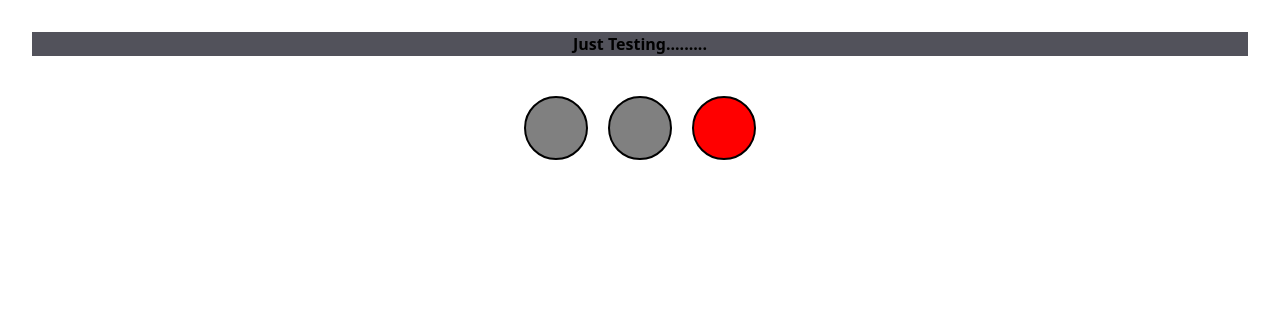
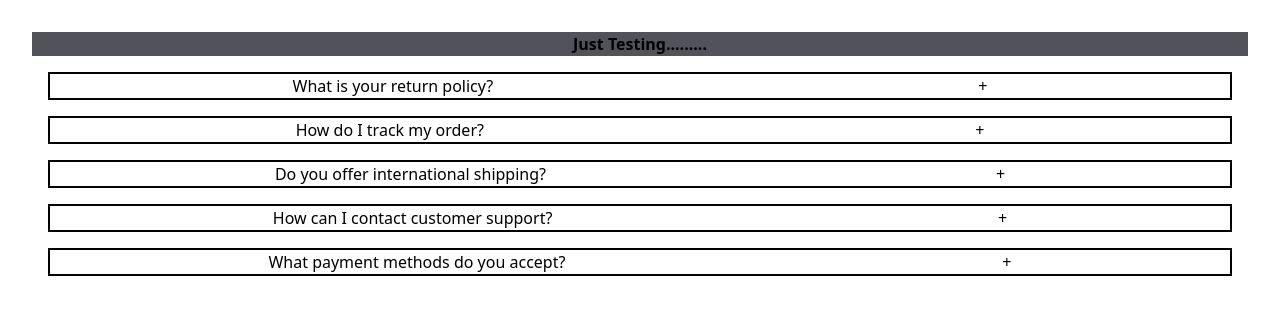
Before and after one commit to nkashyap01/React-Revision, a React (Vite) app: page / in a window 1280 px wide. Shown: the top 314 px of the page. Built offline with nearby package versions, Linux system fonts and the light colour scheme.

Commit message:
Implement Accordion component for FAQ section

```diff
--- a/src/App.jsx
+++ b/src/App.jsx
@@ -1,6 +1,8 @@
 // import { createContext, useState } from "react";
 import "./App.css";
-import Traffic from "./trafficLights/Traffic";
+
+import Faq from "./practiceApps/accordian/Faq";
+
 // import { CartProvider } from "./components/CartContext";
 // import ChangeBg from "./components/ChangeBg";
 // import Fetch from "./components/Fetch";
@@ -41,7 +43,7 @@ function App() {
 </ThemeContext.Provider> */}
       {/* <Accordian/> */}
       {/* <StarRating noOfStars={5}/> */}
-      <Traffic/>
+  <Faq/>
       </div>
 
     </>
--- a/src/components/functional-component.jsx
+++ /dev/null
@@ -1,12 +0,0 @@
-function FunctionalComponent() {
-  return (
-    <div>
-      <h4> Functional Component</h4>
-
-      <h3> HII</h3>
-
-    </div>
-  );
-}
-
-export default FunctionalComponent;
--- a/src/components/products/StarRating.jsx
+++ /dev/null
@@ -1,37 +0,0 @@
-import React, { useState } from 'react'
-import { FaStar } from 'react-icons/fa'
-
-const StarRating = ({ noOfStars = 3 }) => {
-  const [rating, setRating] = useState(0)
-  const [hover, setHover] = useState(0)
-  function handleClick(getCurrentIndex) {
-    setRating(getCurrentIndex)
-
-  }
-  function handleMouseEnter(getCurrentIndex) {
-    setHover(getCurrentIndex)
-
-  }
-  function handleMouseLeave(getCurrentIndex) {
-    setHover(rating)
-
-  }
-  return (
-    <div>
-      {
-        [...Array(noOfStars)].map((_, index) => {
-          index += 1
-          return <FaStar key={index}
-            onClick={() => handleClick(index)}
-            className={index <= (hover || rating) ? 'text-orange-500' : 'text-black'}
-            onMouseEnter={() => handleMouseEnter(index)}
-            onMouseLeave={() => handleMouseLeave(index)}
-            size={40}
-          />
-        })
-      }
-    </div>
-  )
-}
-
-export default StarRating
--- a/src/components/products/index.jsx
+++ /dev/null
@@ -1,22 +0,0 @@
-import ProductItem from "./product-items";
-
-const productDummyData = ["product1","product2","product3"];
-function ProductList() {
-  return (
-    <div>
-      <h1>Ecommerce Project</h1>
-
-      <ul>
-        {
-          productDummyData.map((items, index)=>(
-            <li key={index}>{items}</li>
-
-          ))
-        }
-      </ul>
-      <ProductItem />
-    </div>
-  );
-}
-
-export default ProductList;
--- a/src/components/products/product-items.jsx
+++ /dev/null
@@ -1,16 +0,0 @@
-
-function ButtonComponent(){
-
-    return <button>click me</button>;
-}
-
-function ProductItem(){
-    return(
-        <div>
-            <p> Product 1</p>
-            <ButtonComponent/>
-        </div>
-    )
-}
-
-export default ProductItem;
--- /dev/null
+++ b/src/practiceApps/accordian/Accordian.jsx
@@ -0,0 +1,20 @@
+import React, { useState } from 'react'
+
+const Accordian = ({ question, answer }) => {
+  const [show, setShow] = useState(false)
+  const handleClick = ()=>{
+    setShow(prevShow => !prevShow)
+  }
+  return (
+    <div className="border-2 border-black m-4">
+   <div className="flex justify-around">
+   <h1>{question}</h1>
+   <p onClick={handleClick}> {show ? "-":"+"} </p>
+   </div>
+
+     {show ?  <p>{answer}</p> : ""}
+    </div>
+  )
+}
+
+export default Accordian
--- /dev/null
+++ b/src/practiceApps/accordian/Faq.jsx
@@ -0,0 +1,48 @@
+import React from 'react'
+import Accordian from './Accordian'
+const faqData = [
+    {
+      id: 1,
+      question: "What is your return policy?",
+      answer: "You can return any item within 30 days of purchase for a full refund, provided it is in its original condition and packaging.",
+    },
+    {
+      id: 2,
+      question: "How do I track my order?",
+      answer: "You can track your order by clicking on the 'Track Order' link in your confirmation email or logging into your account and checking your order history.",
+    },
+    {
+      id: 3,
+      question: "Do you offer international shipping?",
+      answer: "Yes, we ship internationally. Shipping rates and delivery times vary depending on the destination.",
+    },
+    {
+      id: 4,
+      question: "How can I contact customer support?",
+      answer: "You can contact our customer support team via email at support@example.com or by calling our hotline at 123-456-7890.",
+    },
+    {
+      id: 5,
+      question: "What payment methods do you accept?",
+      answer: "We accept all major credit cards, PayPal, and Apple Pay.",
+    },
+  ];
+
+
+const Faq = () => {
+  return (
+    <div>
+        {
+            faqData.map((data, index)=>(
+            <Accordian key={index}  question = {data.question} answer = {data.answer}/>
+
+            )
+            )
+        }
+
+
+    </div>
+  )
+}
+
+export default Faq
```
